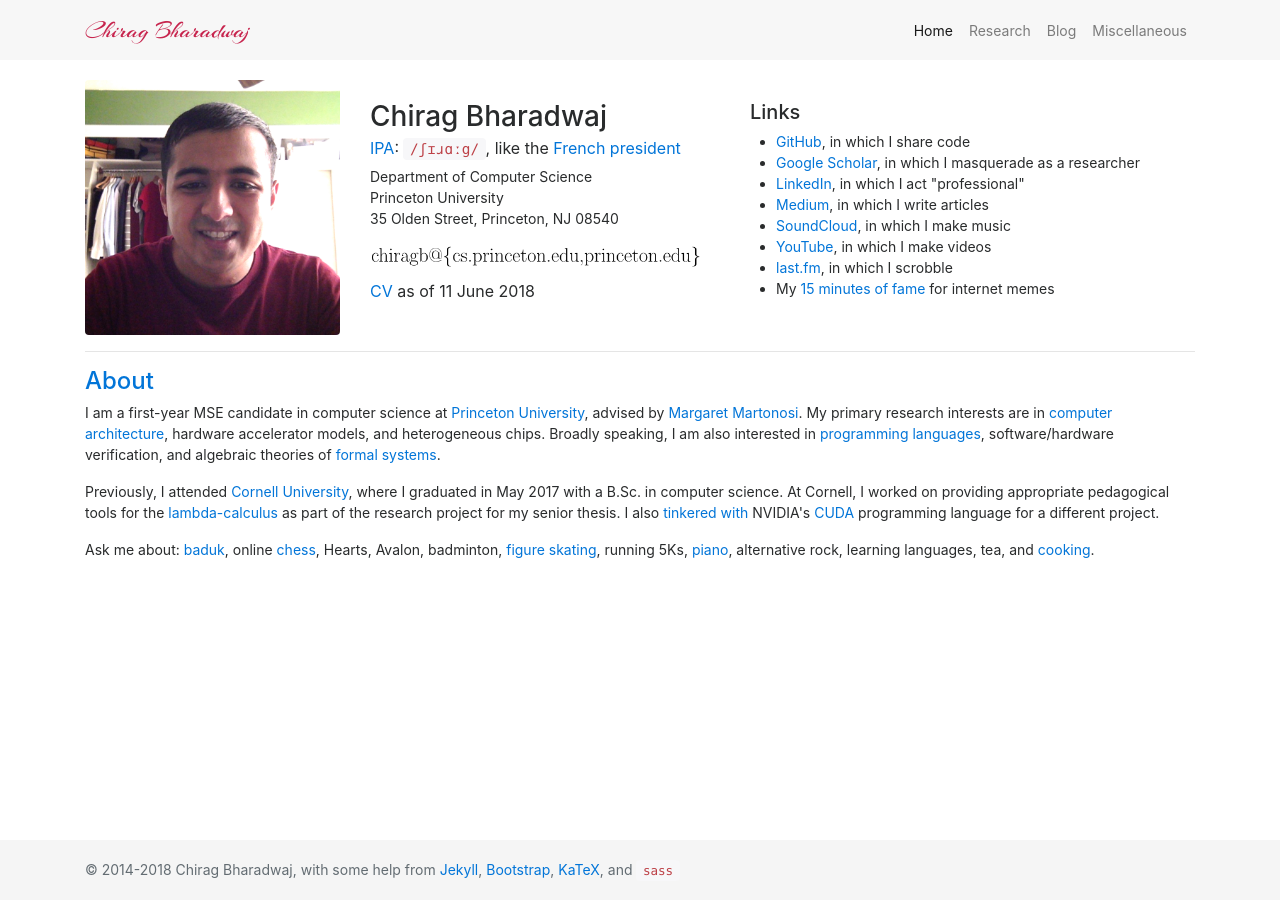
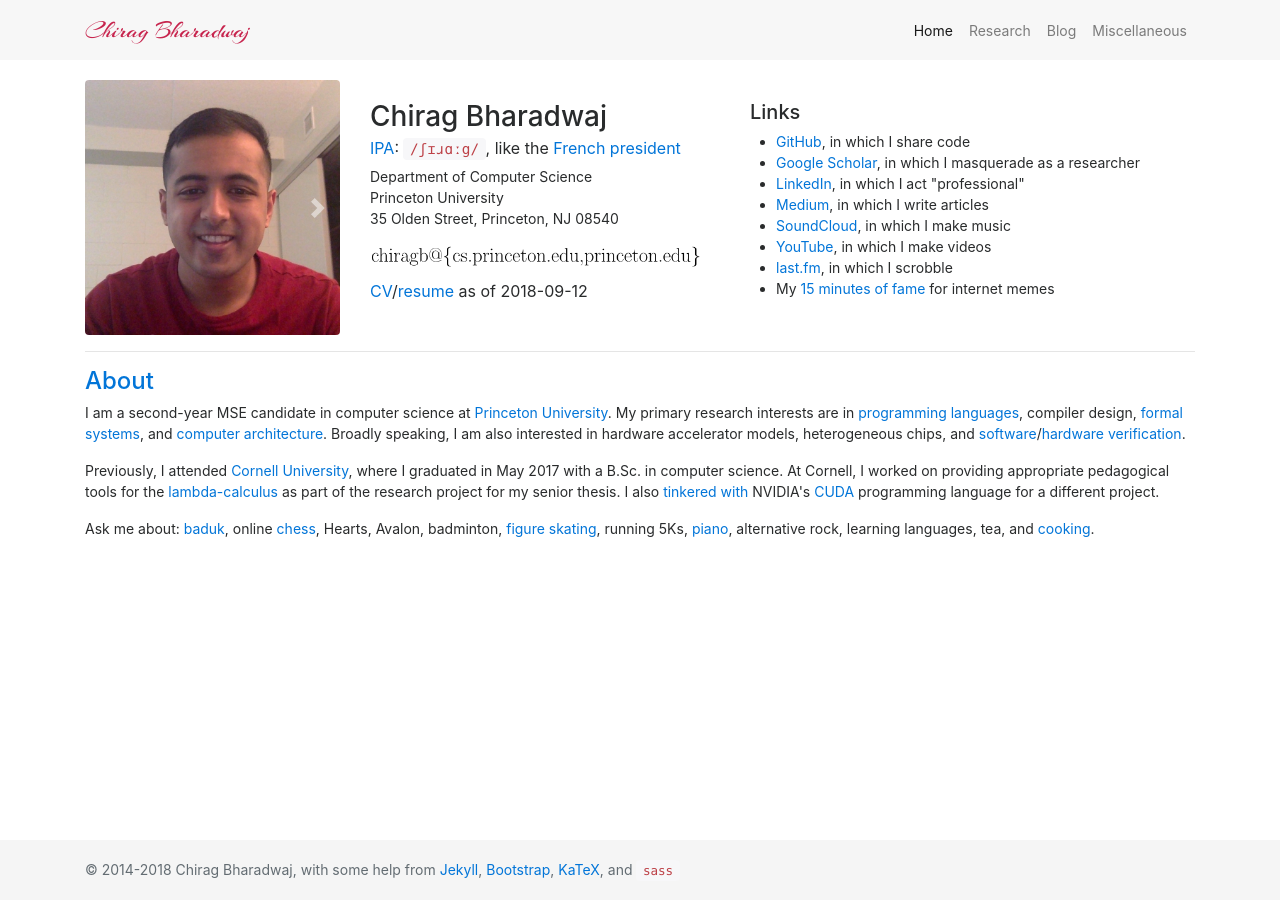
Before and after one commit to chiragbharadwaj/site, a Jekyll site: the page built from index.md, in a window 1280 px wide. Built offline with Jekyll 4.4.1, drawn with Linux system fonts in a browser that asks for light colours.

Commit message:
New profile picture and updated cv/resume

```diff
--- a/_config.yml
+++ b/_config.yml
@@ -9,7 +9,7 @@ email:   'cb625@cornell.edu'
 baseurl: http://www.cs.princeton.edu/~chiragb
 url:     http://www.cs.princeton.edu/~chiragb
 github:  https://github.com/chiragbharadwaj/site
-updated: 11 June 2018
+updated: 2018-09-12
 
 # Markdown configuration (using `kramdown` instead of `rdiscount`).
 markdown: kramdown
--- a/index.md
+++ b/index.md
@@ -8,7 +8,10 @@ excerpt: I am a MSE candidate at Princeton University in the Department of Compu
     <div id="profile" class="carousel slide" data-interval="false">
       <div class="carousel-inner">
         <div class="carousel-item active">
-          <img class="mx-auto rounded" src="{{site.baseurl}}/media/me-6.jpg" height="100%" width="100%" alt="2018.05.01" title="2015.05.01">
+          <img class="mx-auto rounded" src="{{site.baseurl}}/media/me-7.jpg" height="100%" width="100%" alt="2018.06.29" title="2018.06.29">
+        </div>
+        <div class="carousel-item">
+          <img class="mx-auto rounded" src="{{site.baseurl}}/media/me-6.jpg" height="100%" width="100%" alt="2018.05.01" title="2018.05.01">
         </div>
         <div class="carousel-item">
           <img class="mx-auto rounded" src="{{site.baseurl}}/media/me-5.jpg" height="100%" width="100%" alt="2018.03.21" title="2018.03.21">
@@ -47,7 +50,7 @@ excerpt: I am a MSE candidate at Princeton University in the Department of Compu
       <img class="eq" src="{{site.baseurl}}/media/email.png" height="21px"/>
     </p>
     <h6 style="font-weight: normal">
-      <a href="{{site.baseurl}}/media/cv.pdf">CV</a> as of {{site.updated}}
+      <a href="{{site.baseurl}}/media/cv.pdf">CV</a>/<a href="{{site.baseurl}}/media/resume.pdf">resume</a> as of {{site.updated}}
     </h6>
   </div>
   <div class="col-md-5">
@@ -74,7 +77,7 @@ excerpt: I am a MSE candidate at Princeton University in the Department of Compu
 <h4><a href="{{site.baseurl}}/misc/about.html">About</a></h4>
 
 <p>
-  I am a first-year MSE candidate in computer science at <a href="https://cs.princeton.edu/">Princeton University</a>, advised by <a href="https://www.princeton.edu/~mrm/">Margaret Martonosi</a>. My primary research interests are in <a href="https://en.wikipedia.org/wiki/Computer_architecture">computer architecture</a>, hardware accelerator models, and heterogeneous chips. Broadly speaking, I am also interested in <a href="https://en.wikipedia.org/wiki/Programming_language_theory">programming languages</a>, software/hardware verification, and algebraic theories of <a href="https://en.wikipedia.org/wiki/Formal_system">formal systems</a>.
+  I am a second-year MSE candidate in computer science at <a href="https://cs.princeton.edu/">Princeton University</a>. My primary research interests are in <a href="https://en.wikipedia.org/wiki/Programming_language_theory">programming languages</a>, compiler design, <a href="https://en.wikipedia.org/wiki/Formal_system">formal systems</a>, and <a href="https://en.wikipedia.org/wiki/Computer_architecture">computer architecture</a>. Broadly speaking, I am also interested in hardware accelerator models, heterogeneous chips, and <a href="https://en.wikipedia.org/wiki/Software_verification">software</a>/<a href="https://en.wikipedia.org/wiki/Electronic_design_automation#Analysis_and_verification">hardware verification</a>.
 </p>
 
 <p>
```
Also changed, not shown: media/me-7.jpg (added), 2 other files.
